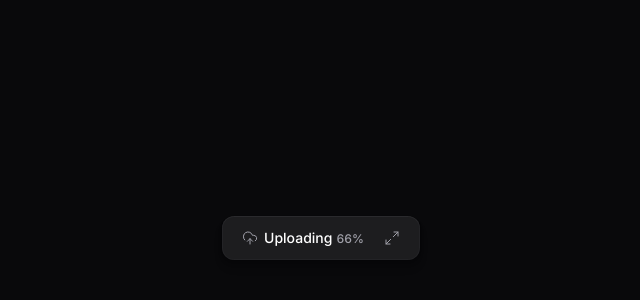
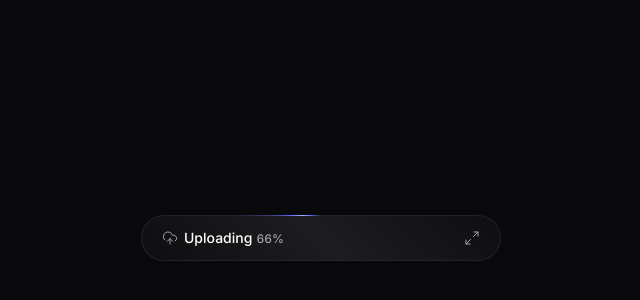
Before and after one commit to Borges10002/upload-widget-web, a React (Vite) app in the folder web/: page / in a window 1280 px wide. Shown: the part 162-462 px from the top of the page, without its empty margins (319-959 px from the left). Built offline with nearby package versions, Linux system fonts and the light colour scheme.

Commit message:
animation upload widget

```diff
--- a/web/src/components/upload-widget.tsx
+++ b/web/src/components/upload-widget.tsx
@@ -6,15 +6,15 @@
 import { motion, useCycle } from "motion/react";
 
 export function UploadWidget() {
+  const isThereAnyPendindUploads = true; // Replace with actual state to check if there are pending uploads
+
   const [isWidgetOpen, toggleWidgetOpen] = useCycle(false, true);
 
   return (
-    <Collapsible.Root
-      open={isWidgetOpen}
-      onOpenChange={() => toggleWidgetOpen()}
-    >
+    <Collapsible.Root onOpenChange={() => toggleWidgetOpen()} asChild>
       <motion.div
-        className="bg-zinc-900 overflow-hidden max-w-[360px] rounded-xl shadow-shape"
+        data-progress={isThereAnyPendindUploads}
+        className="bg-zinc-900 overflow-hidden w-[360px] rounded-xl data-[state=open]:shadow-shape border border-transparent animate-border data-[state=closed]:rounded-3xl data-[state=closed]:data-[progress=false]:shadow-shape  data-[state=closed]:data-[progress=true]:[background:linear-gradient(45deg,#09090B,theme(colors.zinc.900)_50%,#09090B)_padding-box,conic-gradient(from_var(--border-angle),theme(colors.zinc.700/.48)_80%,_theme(colors.indigo.500)_86%,_theme(colors.indigo.300)_90%,_theme(colors.indigo.500)_94%,_theme(colors.zinc.600/.48))_border-box]"
         animate={isWidgetOpen ? "open" : "closed"}
         variants={{
           closed: {
--- a/web/src/index.css
+++ b/web/src/index.css
@@ -2,6 +2,13 @@
 @tailwind components;
 @tailwind utilities;
 
+
+@property --border-angle {
+  inherits: false;
+  initial-value: 0deg;
+  syntax: "<angle>";
+}
+
 body {
   font-family: 'Inter', sans-serif;
 }
--- a/web/tailwind.config.js
+++ b/web/tailwind.config.js
@@ -20,6 +20,14 @@
         "shape-content":
           "0px 0px 0px 1px rgba(0, 0, 0, 0.25), inset 0px 1px 0px rgba(255, 255, 255, 0.02), inset 0px 0px 0px 1px rgba(255, 255, 255, 0.02)",
       },
+      animation: {
+        border: "border 2s linear infinite",
+      },
+      keyframes: {
+        border: {
+          to: { "--border-angle": "360deg" },
+        },
+      },
     },
   },
   plugins: [],
```
